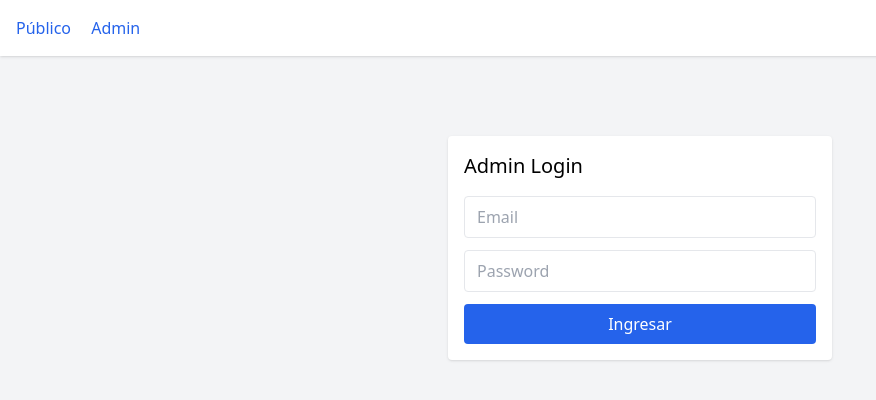
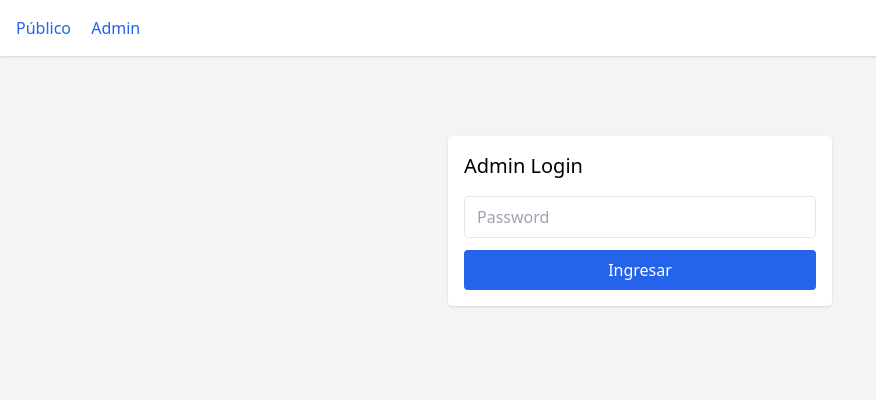
Before and after one commit to elias2609/rec, a Vue app: page /login in a window 1280 px wide. Shown: the top 400 px of the page, without its empty margins (0-876 px from the left). Built offline with nearby package versions, Linux system fonts and the light colour scheme.

Commit message:
Change login 3.0

```diff
--- a/src/views/LoginView.vue
+++ b/src/views/LoginView.vue
@@ -2,8 +2,6 @@
   <div class="max-w-sm mx-auto mt-20 p-4 bg-white rounded shadow">
     <h2 class="text-xl mb-4">Admin Login</h2>
     <form @submit.prevent="onSubmit" class="space-y-3">
-      <input v-model="email" type="email" placeholder="Email"
-             class="w-full border px-3 py-2 rounded" />
       <input v-model="password" type="password" placeholder="Password"
              class="w-full border px-3 py-2 rounded" />
       <button class="w-full bg-blue-600 text-white py-2 rounded">
```
